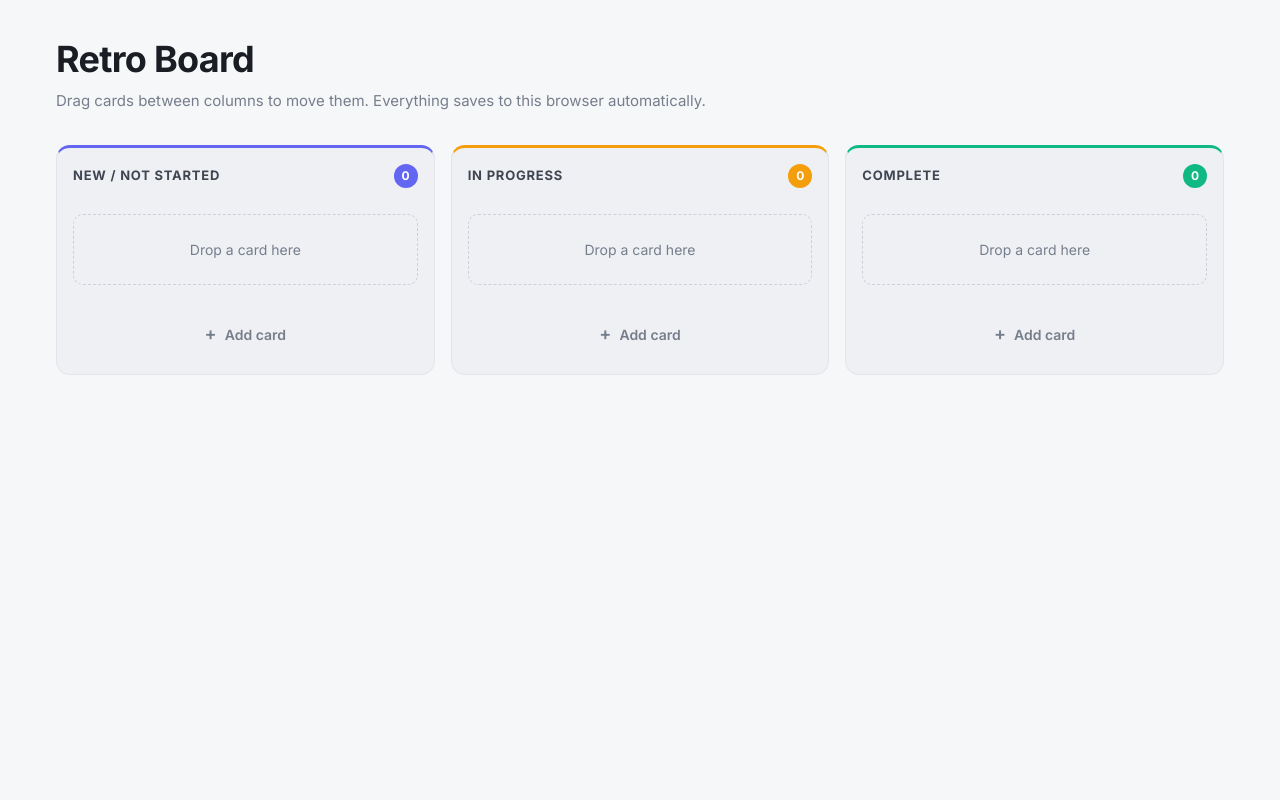
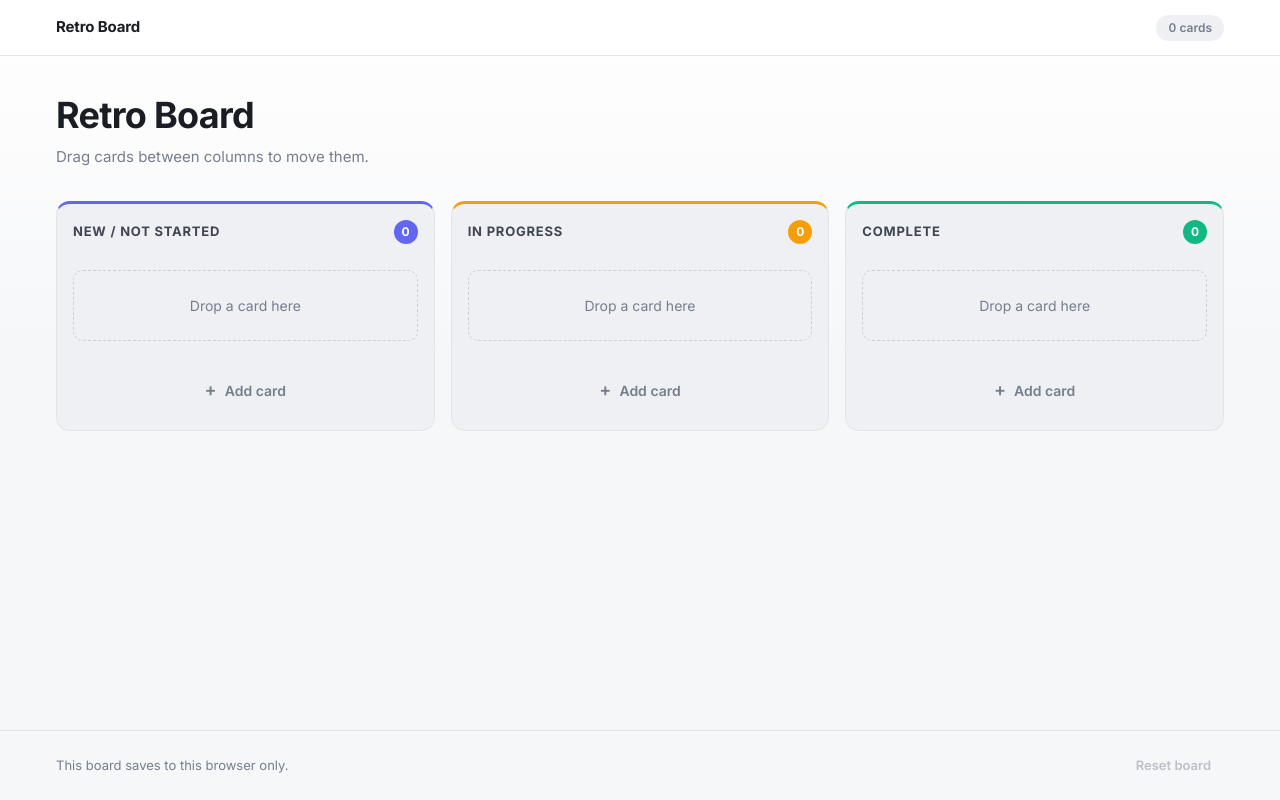
Before and after one commit to Megpen97/Retro-Board-Project, a React (Vite) app: page / in a window 1280 px wide. Built offline with nearby package versions, Linux system fonts and the light colour scheme.

Commit message:
feat(ui): add app bar, footer, and grounded page background

```diff
--- a/src/App.jsx
+++ b/src/App.jsx
@@ -1,10 +1,19 @@
+import './components/AppChrome.css';
+import AppBar from './components/AppBar.jsx';
+import AppFooter from './components/AppFooter.jsx';
 import RetroBoard from './components/RetroBoard.jsx';
 
 const App = () => {
   return (
-    <main>
-      <RetroBoard />
-    </main>
+    <>
+      <AppBar />
+
+      <main className="AppMain">
+        <RetroBoard />
+      </main>
+
+      <AppFooter />
+    </>
   );
 };
 
--- /dev/null
+++ b/src/components/AppBar.jsx
@@ -0,0 +1,35 @@
+import { useContext, useEffect, useState } from 'react';
+import { BoardContext } from '../contexts/BoardContext';
+
+/**
+ * The page's sticky brand bar.
+ *
+ * Sits flat against the page at rest and lifts once content scrolls beneath
+ * it, so the shadow signals overlap rather than being permanent decoration.
+ */
+const AppBar = () => {
+  const { totalCards } = useContext(BoardContext);
+  const [isLifted, setIsLifted] = useState(false);
+
+  useEffect(() => {
+    const onScroll = () => setIsLifted(window.scrollY > 4);
+
+    onScroll(); // the page may load already scrolled
+    window.addEventListener('scroll', onScroll, { passive: true });
+    return () => window.removeEventListener('scroll', onScroll);
+  }, []);
+
+  return (
+    <header className={`AppBar${isLifted ? ' AppBar--lifted' : ''}`}>
+      <div className="AppBar__inner">
+        <span className="AppBar__name">Retro Board</span>
+
+        <p className="AppBar__count">
+          {totalCards} {totalCards === 1 ? 'card' : 'cards'}
+        </p>
+      </div>
+    </header>
+  );
+};
+
+export default AppBar;
--- /dev/null
+++ b/src/components/AppChrome.css
@@ -0,0 +1,118 @@
+/* ==========================================================================
+   Page chrome: the bar above the board and the footer below it
+   ========================================================================== */
+
+.AppBar__inner,
+.AppFooter__inner {
+  display: flex;
+  align-items: center;
+  justify-content: space-between;
+  gap: var(--space-4);
+  max-width: var(--page-max);
+  margin: 0 auto;
+  padding: 0 var(--space-4);
+}
+
+/* Grows to fill the viewport so the footer stays put on a near-empty board. */
+.AppMain {
+  flex: 1;
+}
+
+/* --------------------------------------------------------------------------
+   Bar
+   -------------------------------------------------------------------------- */
+
+.AppBar {
+  position: sticky;
+  top: 0;
+  z-index: 10;
+  height: var(--bar-height);
+  background-color: var(--surface-raised);
+  border-bottom: 1px solid var(--border);
+  transition: box-shadow var(--transition), border-color var(--transition);
+}
+
+.AppBar__inner {
+  height: 100%;
+}
+
+/* Applied once the page scrolls, so the lift means "content is passing under
+   me" rather than being permanent decoration. */
+.AppBar--lifted {
+  border-bottom-color: transparent;
+  box-shadow: var(--shadow-bar);
+}
+
+.AppBar__name {
+  min-width: 0;
+  overflow: hidden;
+  color: var(--text-strong);
+  font-size: 0.9375rem;
+  font-weight: 650;
+  letter-spacing: -0.01em;
+  text-overflow: ellipsis;
+  white-space: nowrap;
+}
+
+.AppBar__count {
+  flex: 0 0 auto;
+  margin: 0;
+  padding: var(--space-1) var(--space-3);
+  border-radius: 999px;
+  background-color: var(--surface-sunken);
+  color: var(--text-muted);
+  font-size: 0.75rem;
+  font-weight: 600;
+  font-variant-numeric: tabular-nums;
+}
+
+/* --------------------------------------------------------------------------
+   Footer
+   -------------------------------------------------------------------------- */
+
+.AppFooter {
+  margin-top: auto; /* pinned to the bottom on short boards */
+  border-top: 1px solid var(--border);
+  padding: var(--space-4) 0;
+}
+
+.AppFooter__note {
+  margin: 0;
+  color: var(--text-muted);
+  font-size: 0.8125rem;
+}
+
+.AppFooter__reset {
+  flex: 0 0 auto;
+  padding: var(--space-2) var(--space-3);
+  border: 1px solid transparent;
+  border-radius: var(--radius-md);
+  color: var(--text-muted);
+  font-size: 0.8125rem;
+  font-weight: 600;
+  transition: background-color var(--transition), color var(--transition),
+    border-color var(--transition);
+}
+
+.AppFooter__reset:hover:not(:disabled) {
+  background-color: rgba(225, 29, 72, 0.08);
+  border-color: rgba(225, 29, 72, 0.2);
+  color: var(--danger);
+}
+
+.AppFooter__reset:disabled {
+  opacity: 0.45;
+  cursor: not-allowed;
+}
+
+/* --------------------------------------------------------------------------
+   Narrow screens
+   -------------------------------------------------------------------------- */
+
+@media (max-width: 30rem) {
+  .AppFooter__inner {
+    flex-direction: column;
+    align-items: flex-start;
+    gap: var(--space-2);
+  }
+}
--- /dev/null
+++ b/src/components/AppFooter.jsx
@@ -0,0 +1,32 @@
+import { useContext } from 'react';
+import { BoardContext } from '../contexts/BoardContext';
+
+const AppFooter = () => {
+  const { totalCards, clearBoard } = useContext(BoardContext);
+
+  const handleReset = () => {
+    const cards = `${totalCards} ${totalCards === 1 ? 'card' : 'cards'}`;
+    if (window.confirm(`Delete all ${cards}? This cannot be undone.`)) {
+      clearBoard();
+    }
+  };
+
+  return (
+    <footer className="AppFooter">
+      <div className="AppFooter__inner">
+        <p className="AppFooter__note">This board saves to this browser only.</p>
+
+        <button
+          type="button"
+          className="AppFooter__reset"
+          onClick={handleReset}
+          disabled={totalCards === 0}
+        >
+          Reset board
+        </button>
+      </div>
+    </footer>
+  );
+};
+
+export default AppFooter;
--- a/src/components/RetroBoard.jsx
+++ b/src/components/RetroBoard.jsx
@@ -61,8 +61,7 @@ const RetroBoard = () => {
       <header className="RetroBoard__header">
         <h1 className="RetroBoard__title">Retro Board</h1>
         <p className="RetroBoard__subtitle">
-          Drag cards between columns to move them. Everything saves to this browser
-          automatically.
+          Drag cards between columns to move them.
         </p>
       </header>
 
--- a/src/contexts/BoardProvider.jsx
+++ b/src/contexts/BoardProvider.jsx
@@ -71,6 +71,12 @@ export const BoardProvider = ({ children }) => {
   };
 
 
+  /**
+   * Empties every column. The persistence effect writes the cleared board to
+   * localStorage on the next render, so there is nothing to clear by hand.
+   */
+  const clearBoard = () => setBoardState(emptyBoard());
+
   const moveCard = (itemId, toCategory, toIndex) => {
     setBoardState((prevState) => {
       const fromCategory = CATEGORIES.find((category) =>
@@ -95,9 +101,15 @@ export const BoardProvider = ({ children }) => {
     });
   };
 
+  /* Derived once here so the bar and the footer do not each recount. */
+  const totalCards = CATEGORIES.reduce(
+    (total, category) => total + boardState[category].length,
+    0
+  );
+
   return (
     <BoardContext.Provider
-      value={{ boardState, addItem, updateItemText, deleteItem, moveCard }}
+      value={{ boardState, addItem, updateItemText, deleteItem, moveCard, clearBoard, totalCards }}
     >
       {children}
     </BoardContext.Provider>
--- a/src/index.css
+++ b/src/index.css
@@ -40,6 +40,11 @@
 
   --ring: 0 0 0 3px rgba(99, 102, 241, 0.35);
 
+  /* Page frame */
+  --page-max: 1200px;
+  --bar-height: 3.5rem;
+  --shadow-bar: 0 1px 3px rgba(16, 24, 40, 0.08), 0 4px 12px rgba(16, 24, 40, 0.05);
+
   --transition: 140ms ease;
 
   font-family: "Inter", system-ui, -apple-system, "Segoe UI", Roboto, sans-serif;
@@ -68,10 +73,25 @@ body {
 }
 
 body {
+  display: flex;
+  flex-direction: column;
   min-height: 100vh;
   min-width: 320px;
+  color: var(--text-body);
+
+  /* A soft ground rather than a flat fill, so the sunken columns read as sunken.
+     The colour is fixed to the viewport so it does not repeat down a long board. */
   background-color: var(--surface-page);
-  color: var(--text-body);
+  background-image: linear-gradient(180deg, var(--surface-raised) 0%, var(--surface-page) 22rem);
+  background-repeat: no-repeat;
+  background-attachment: fixed;
+}
+
+/* body's flex context stops at its only child, so #root carries the column. */
+#root {
+  display: flex;
+  flex: 1;
+  flex-direction: column;
 }
 
 h1,
```
